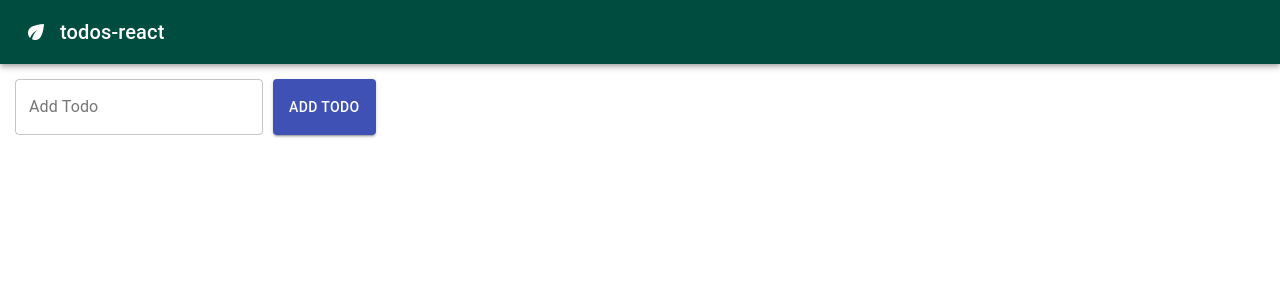
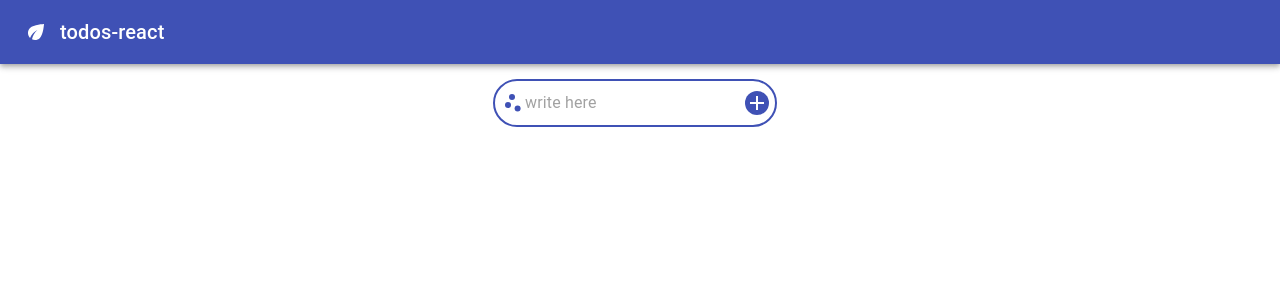
Before and after one commit to victor-singha/todo-reactjs, a React (Create React App) app: page / in a window 1280 px wide. Shown: the top 300 px of the page. Built offline with nearby package versions, Linux system fonts and the light colour scheme.

Commit message:
refactor

```diff
--- a/src/App.css
+++ b/src/App.css
@@ -39,11 +39,30 @@
 .input {
   display: flex;
   margin: 15px;
+  align-items: center;
+  justify-content: center;
 }
 .item {
+  justify-content: center;
   margin: 15px;
   display: flex;
 }
+
 .textfield {
   margin-right: 10px;
+  border-radius: 30px;
+  padding: 6px;
+  display: flex;
+  align-items: center;
+  color: #3f51b5;
+  border-style: solid;
+  border-width: 2px;
 }
+.textfield:hover {
+  background-color: #c3ccff;
+}
+.add {
+  background-color: #3f51b5;
+  color: white;
+  border-radius: 50%;
+}
--- a/src/Components/NavBar.js
+++ b/src/Components/NavBar.js
@@ -8,7 +8,7 @@ import EcoIcon from "@material-ui/icons/Eco";
 export default function NavBar() {
   return (
     <div>
-      <AppBar position="static" style={{ background: "#004d40" }}>
+      <AppBar position="static" style={{ background: "#3f51b5" }}>
         <Toolbar>
           <IconButton edge="start" color="inherit" aria-label="menu">
             <EcoIcon />
--- a/src/Components/Todos.js
+++ b/src/Components/Todos.js
@@ -1,10 +1,9 @@
 import React, { useState } from "react";
-import Chip from "@material-ui/core/Chip";
-import TextField from "@material-ui/core/TextField";
-import Button from "@material-ui/core/Button";
 import ScatterPlotRoundedIcon from "@material-ui/icons/ScatterPlotRounded";
+import AddIcon from "@material-ui/icons/Add";
 import "../App.css";
-import { borders } from "@material-ui/system";
+import { InputBase, Chip, Button } from "@material-ui/core";
+
 export default function Todos() {
   const [inputData, setInputData] = useState("");
   const [items, setItems] = useState([]);
@@ -28,17 +27,15 @@ export default function Todos() {
     <>
       <div className="input">
         <div className="textfield">
-          <TextField
-            variant="outlined"
-            label="Add Todo"
+          <ScatterPlotRoundedIcon />
+          <InputBase
+            className="inputbase"
+            placeholder="write here"
             value={inputData}
-            id="standard-size-small"
             onChange={(e) => setInputData(e.target.value)}
           />
+          <AddIcon className="add" onClick={addItem} />
         </div>
-        <Button color="primary" variant="contained" onClick={addItem}>
-          Add Todo
-        </Button>
       </div>
       <div className="itemHolder">
         {items.map((element, ind) => {
```
